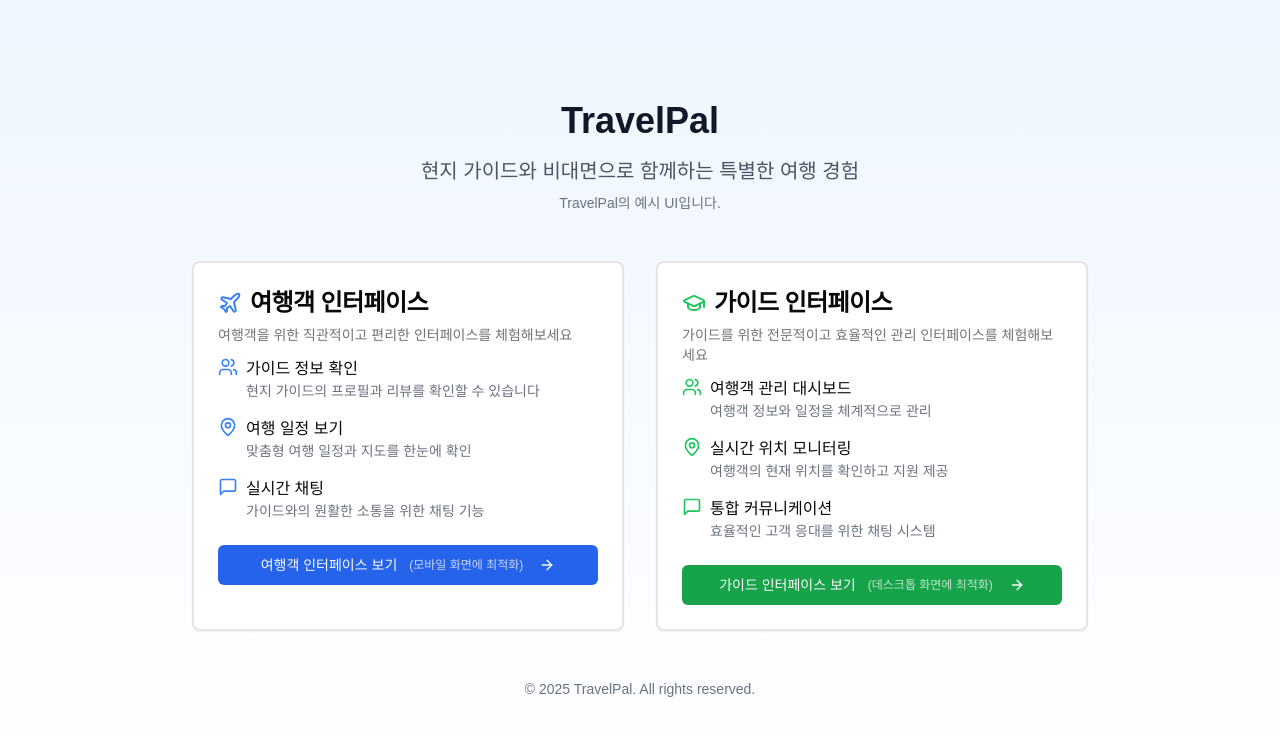
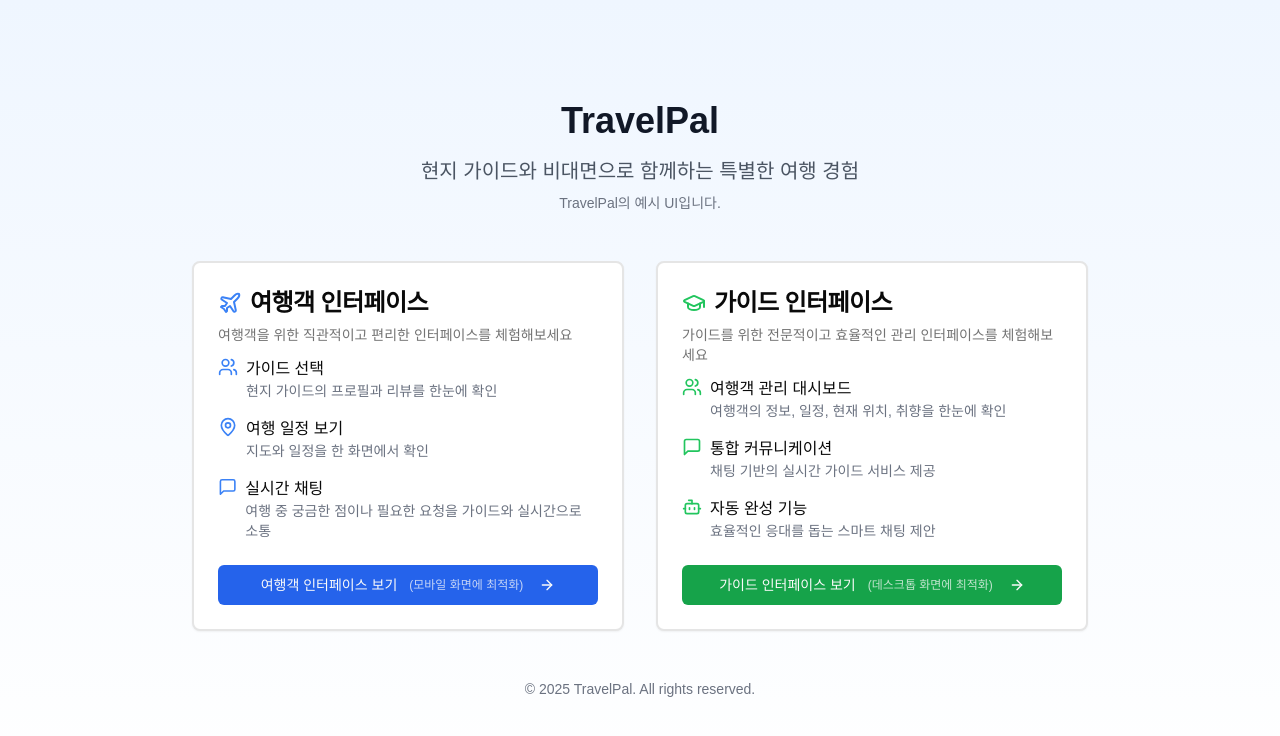
Before and after one commit to Swimming-in-Seoul/TravelPal-UI-Demo, a Next.js app: page / in a window 1280 px wide. Shown: the top 736 px of the page. Built offline with nearby package versions, Linux system fonts and the light colour scheme.

Commit message:
feat: update main interface with detailed traveler and guide features
Add detailed descriptions and screenshots for each feature.

#VERCEL_SKIP

Co-authored-by: 류수영 <180216581+Swimming-in-Seoul@users.noreply.github.com>

```diff
--- a/app/page.tsx
+++ b/app/page.tsx
@@ -1,7 +1,7 @@
 import { Button } from "@/components/ui/button"
 import { Card, CardContent, CardDescription, CardFooter, CardHeader, CardTitle } from "@/components/ui/card"
 import Link from "next/link"
-import { ArrowRight, Plane, MapPin, MessageSquare, GraduationCap, Users } from "lucide-react"
+import { ArrowRight, Plane, MapPin, MessageSquare, GraduationCap, Users, Bot } from "lucide-react"
 
 export default function Home() {
   return (
@@ -28,22 +28,22 @@ export default function Home() {
               <div className="flex items-start">
                 <Users className="h-5 w-5 mr-2 text-blue-500" />
                 <div>
-                  <h3 className="font-medium">가이드 정보 확인</h3>
-                  <p className="text-sm text-gray-500">현지 가이드의 프로필과 리뷰를 확인할 수 있습니다</p>
+                  <h3 className="font-medium">가이드 선택</h3>
+                  <p className="text-sm text-gray-500">현지 가이드의 프로필과 리뷰를 한눈에 확인</p>
                 </div>
               </div>
               <div className="flex items-start">
                 <MapPin className="h-5 w-5 mr-2 text-blue-500" />
                 <div>
                   <h3 className="font-medium">여행 일정 보기</h3>
-                  <p className="text-sm text-gray-500">맞춤형 여행 일정과 지도를 한눈에 확인</p>
+                  <p className="text-sm text-gray-500">지도와 일정을 한 화면에서 확인</p>
                 </div>
               </div>
               <div className="flex items-start">
                 <MessageSquare className="h-5 w-5 mr-2 text-blue-500" />
                 <div>
                   <h3 className="font-medium">실시간 채팅</h3>
-                  <p className="text-sm text-gray-500">가이드와의 원활한 소통을 위한 채팅 기능</p>
+                  <p className="text-sm text-gray-500">여행 중 궁금한 점이나 필요한 요청을 가이드와 실시간으로 소통</p>
                 </div>
               </div>
             </CardContent>
@@ -71,21 +71,21 @@ export default function Home() {
                 <Users className="h-5 w-5 mr-2 text-green-500" />
                 <div>
                   <h3 className="font-medium">여행객 관리 대시보드</h3>
-                  <p className="text-sm text-gray-500">여행객 정보와 일정을 체계적으로 관리</p>
-                </div>
-              </div>
-              <div className="flex items-start">
-                <MapPin className="h-5 w-5 mr-2 text-green-500" />
-                <div>
-                  <h3 className="font-medium">실시간 위치 모니터링</h3>
-                  <p className="text-sm text-gray-500">여행객의 현재 위치를 확인하고 지원 제공</p>
+                  <p className="text-sm text-gray-500">여행객의 정보, 일정, 현재 위치, 취향을 한눈에 확인</p>
                 </div>
               </div>
               <div className="flex items-start">
                 <MessageSquare className="h-5 w-5 mr-2 text-green-500" />
                 <div>
                   <h3 className="font-medium">통합 커뮤니케이션</h3>
-                  <p className="text-sm text-gray-500">효율적인 고객 응대를 위한 채팅 시스템</p>
+                  <p className="text-sm text-gray-500">채팅 기반의 실시간 가이드 서비스 제공</p>
+                </div>
+              </div>
+              <div className="flex items-start">
+                <Bot className="h-5 w-5 mr-2 text-green-500" />
+                <div>
+                  <h3 className="font-medium">자동 완성 기능</h3>
+                  <p className="text-sm text-gray-500">효율적인 응대를 돕는 스마트 채팅 제안</p>
                 </div>
               </div>
             </CardContent>
```
